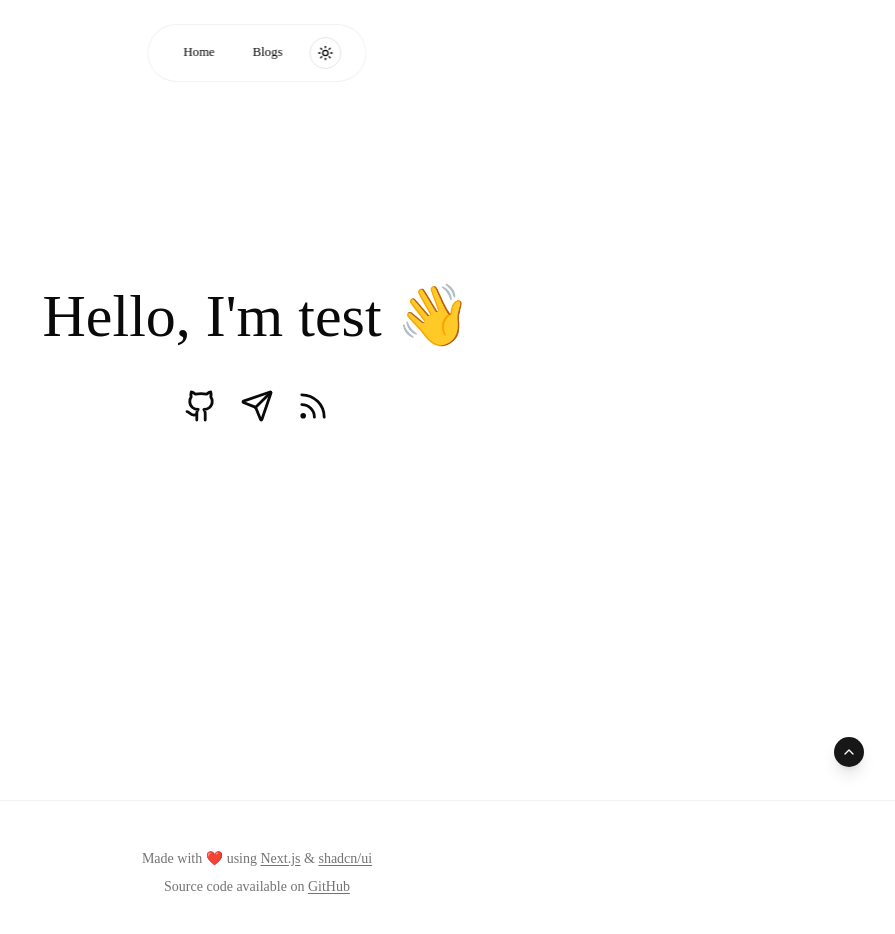
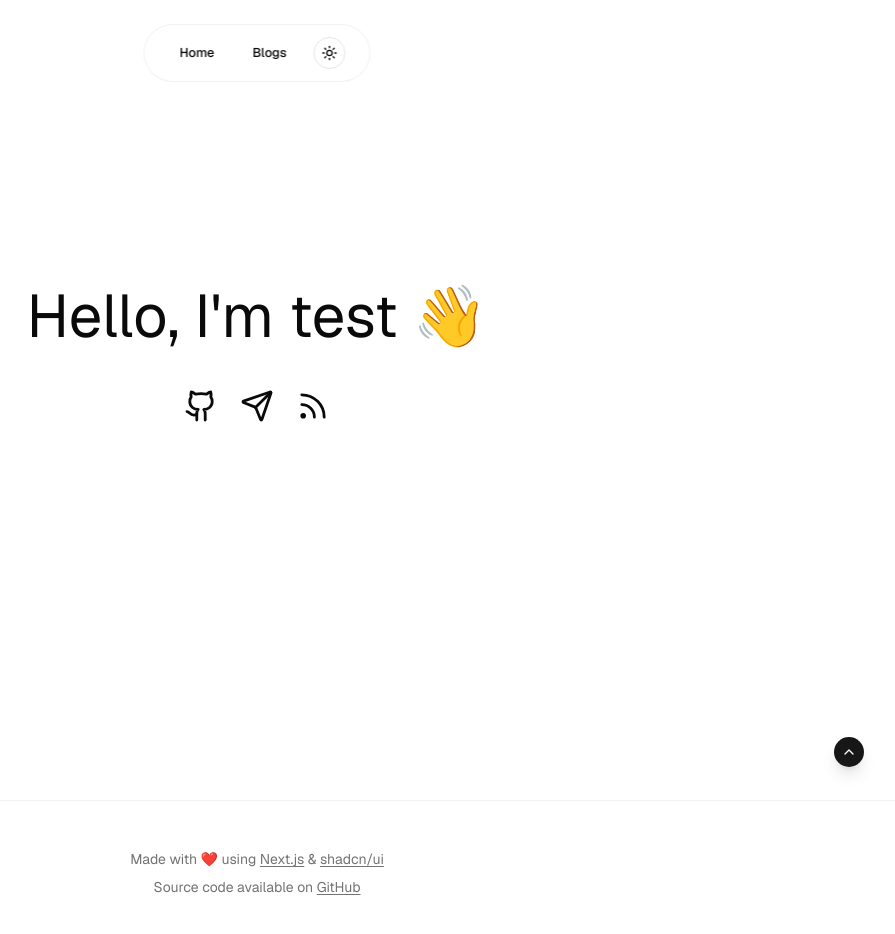
Before and after one commit to proto08/proto08, a Next.js app: page / in a window 1280 px wide. Shown: the top 934 px of the page, without its empty margins (383-1278 px from the left). Built offline with nearby package versions, Linux system fonts and the light colour scheme.

Commit message:
fix: thank you claude code

```diff
--- a/app/globals.css
+++ b/app/globals.css
@@ -7,7 +7,7 @@
 @theme inline {
   --color-background: var(--background);
   --color-foreground: var(--foreground);
-  --font-sans: var(--font-sans);
+  --font-sans: var(--font-geist-sans);
   --font-mono: var(--font-geist-mono);
   --color-sidebar-ring: var(--sidebar-ring);
   --color-sidebar-border: var(--sidebar-border);
@@ -123,7 +123,7 @@
   body {
     @apply bg-background text-foreground;
   }
-  html {
+  body {
     @apply font-sans;
   }
 }
```
